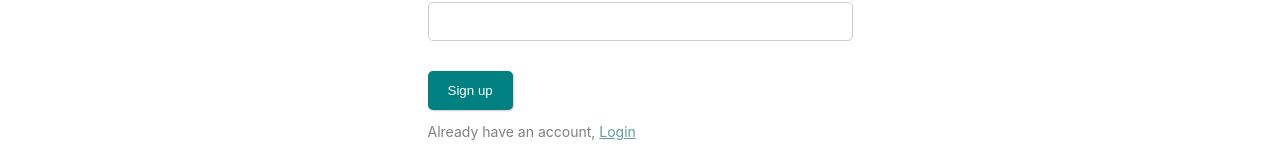
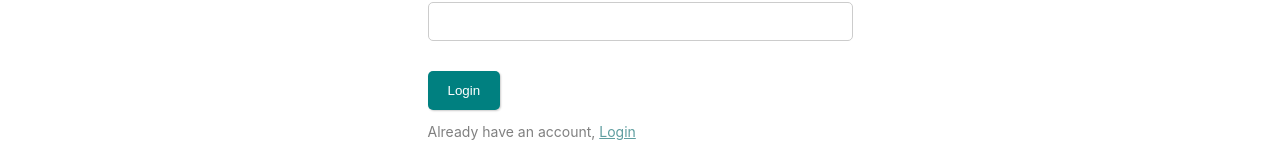
Before and after one commit to kingsley-59/multichoiz-quiz-app, a React (Vite) app: page / in a window 1280 px wide. Both pictures are taken after a click on the button "Signup". Shown: the part 526-687 px from the top of the page. Built offline with nearby package versions, Linux system fonts and the light colour scheme; no server answers.

Commit message:
fixed login issue

```diff
--- a/src/Layout.jsx
+++ b/src/Layout.jsx
@@ -20,7 +20,6 @@ export default function Layout({ children }) {
 
   useEffect(() => {
     console.log('change detected')
-    if (!auth.isLoggedIn) navigate('/')
     if (auth.message) {
       toast(auth.message)
       setTimeout(() => dispatch(updateMessage('')), 2000)
@@ -31,6 +30,10 @@ export default function Layout({ children }) {
       setTimeout(() => dispatch(updateError('')), 2000)
     }
   }, [auth])
+
+  useEffect(() => {
+    if (!auth.isLoggedIn) navigate('/')
+  }, [auth.isLoggedIn])
 
   return (
     <div className='root'>
--- a/src/app/authSlice..js
+++ b/src/app/authSlice..js
@@ -43,10 +43,16 @@ export const authSlice = createSlice({
         },
         login(state, action) {
             try {
-                if (state.user && state.password) return state.message = `Already logged in as ${state.name}`
+                if (state.user && state.password) {
+                    state.message = `Already logged in as ${state.name}`
+                    return ;
+                }
                 const { email, password } = action.payload
                 let result = validateUserFromLocalStorage({ email, password })
-                if (!result) return state.error = "User not found. Please signup."
+                if (!result) {
+                    state.error = "User not found. Please signup."
+                    return ;
+                }
                 if (result.password === password) {
                     state.isLoggedIn = true
                     state.message = "Login successful."
--- a/src/pages/Auth.jsx
+++ b/src/pages/Auth.jsx
@@ -43,7 +43,7 @@ export function SignUp() {
                         <input type="password" id="confirmPassword" value={confirmPass} onChange={(e) => setConfirmPass(e.target.value)} />
                     </div>
                     <div className="form-group">
-                        <button type="submit">Sign up</button>
+                        <button type="submit">Login</button>
                         <p>Already have an account, <Link to={'/login'}>Login</Link></p>
                     </div>
                 </form>
@@ -77,7 +77,7 @@ export function Login() {
         <div className='login'>
             <div className="login-container">
                 <form onSubmit={handleSubmit}>
-                    <h3>Signup</h3>
+                    <h3>Login</h3>
                     <div className="form-group">
                         <label htmlFor="name">Email</label>
                         <input type="email" id="email" value={email} onChange={(e) => setEmail(e.target.value)} />
@@ -88,7 +88,7 @@ export function Login() {
                     </div>
                     <div className="form-group">
                         <button type="submit">Sign up</button>
-                        <p>Already have an account, <Link to={'/login'}>Login</Link></p>
+                        <p>Don't have an account, <Link to={'/signup'}>Sign up</Link></p>
                     </div>
                 </form>
             </div>
```
